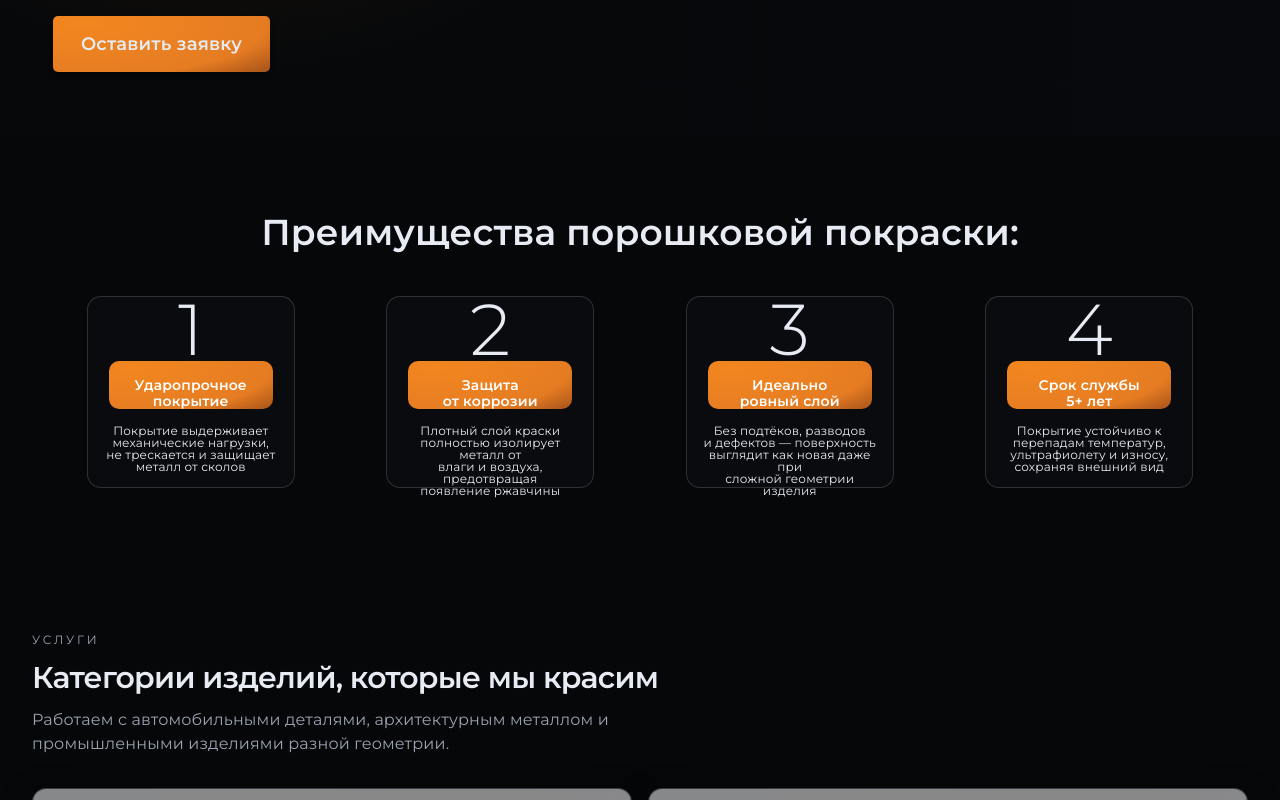
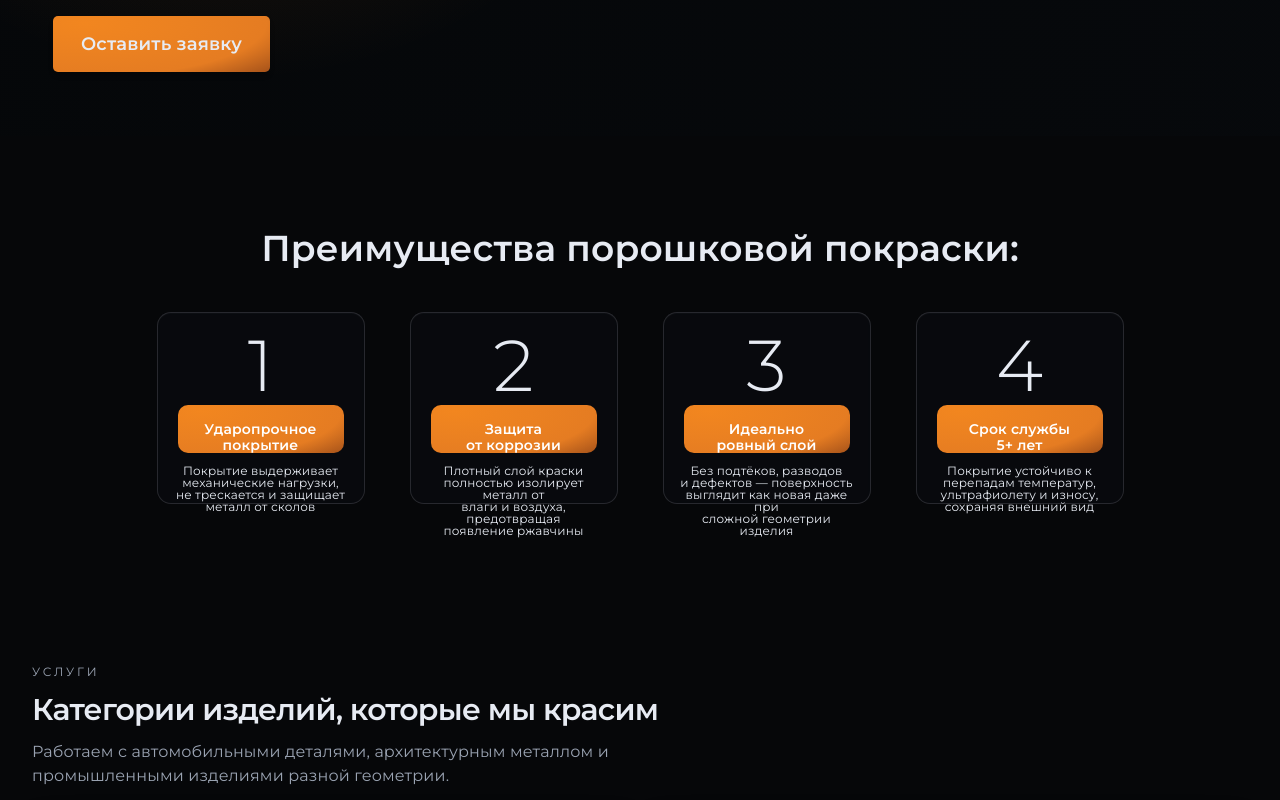
Before and after one commit to EnergyDead/profpowder, an Astro site: page / in a window 1280 px wide. Shown: the part 677-1477 px from the top of the page. Built offline with nearby package versions, Linux system fonts and the light colour scheme; Astro itself is replaced by a stand-in of ours; grey boxes are pictures that could not be loaded.

Commit message:
Refine advantages section layout to match design

```diff
--- a/src/components/sections/Advantages.astro
+++ b/src/components/sections/Advantages.astro
@@ -3,25 +3,27 @@ import Container from '@/components/ui/Container.astro';
 import { advantages } from '@/data/site';
 ---
 
-<section id="advantages" class="bg-[#060709] py-16 lg:py-20">
+<section id="advantages" class="bg-[#060709] py-16 lg:py-24">
   <Container class="max-w-[1238px] px-6">
+    <div class="mx-auto flex w-full max-w-[1238px] flex-col items-center">
       <h2 class="text-center text-[36px] leading-8 font-semibold text-[#E7EBF3]">{advantages.section.title}</h2>
 
-    <div class="mt-12 grid grid-cols-4 justify-items-center gap-6">
-      {advantages.cards.map((item, index) => (
-        <article class="flex h-[192px] w-[208px] flex-col items-center rounded-[14px] border border-white/15 bg-[rgba(14,16,20,0.62)] px-4 pt-6 pb-4 text-center">
-          <span class="text-[72px] leading-[16px] font-light text-[#E7EBF3]">{index + 1}</span>
+      <div class="mt-12 grid w-full max-w-[980px] grid-cols-1 place-items-center gap-6 sm:grid-cols-2 xl:grid-cols-4 xl:gap-8">
+        {advantages.cards.map((item) => (
+          <article class="flex h-[192px] w-[208px] flex-col items-center rounded-[14px] border border-[rgba(231,235,243,0.14)] bg-[rgba(10,12,16,0.66)] px-4 pt-6 pb-4 text-center shadow-[inset_0_1px_0_rgba(255,255,255,0.02)] backdrop-blur-[2px]">
+            <span class="text-[72px] leading-[56px] font-light text-[#E7EBF3]">{item.value}</span>
 
             <div
-            class="mt-6 flex h-12 w-[164px] items-center justify-center rounded-[10px] px-2 text-[14px] leading-4 font-semibold text-white whitespace-pre-line"
+              class="mt-3 flex h-12 w-[166px] items-center justify-center rounded-[10px] px-2 text-[14px] leading-4 font-semibold text-white whitespace-pre-line"
               style="background:radial-gradient(129.81% 147.43% at 14.02% 12.5%,#F2861F 0%,#EB8121 36%,#E57C22 65%,#893F16 100%);"
             >
               {item.title}
             </div>
 
-          <p class="mt-4 text-[12px] leading-3 font-normal text-[#E7EBF3] whitespace-pre-line">{item.description}</p>
+            <p class="mt-3 text-[12px] leading-3 font-normal text-[#E7EBF3] whitespace-pre-line">{item.description}</p>
           </article>
         ))}
       </div>
+    </div>
   </Container>
 </section>
```
Lines whose indentation alone changed are shown as unchanged.
